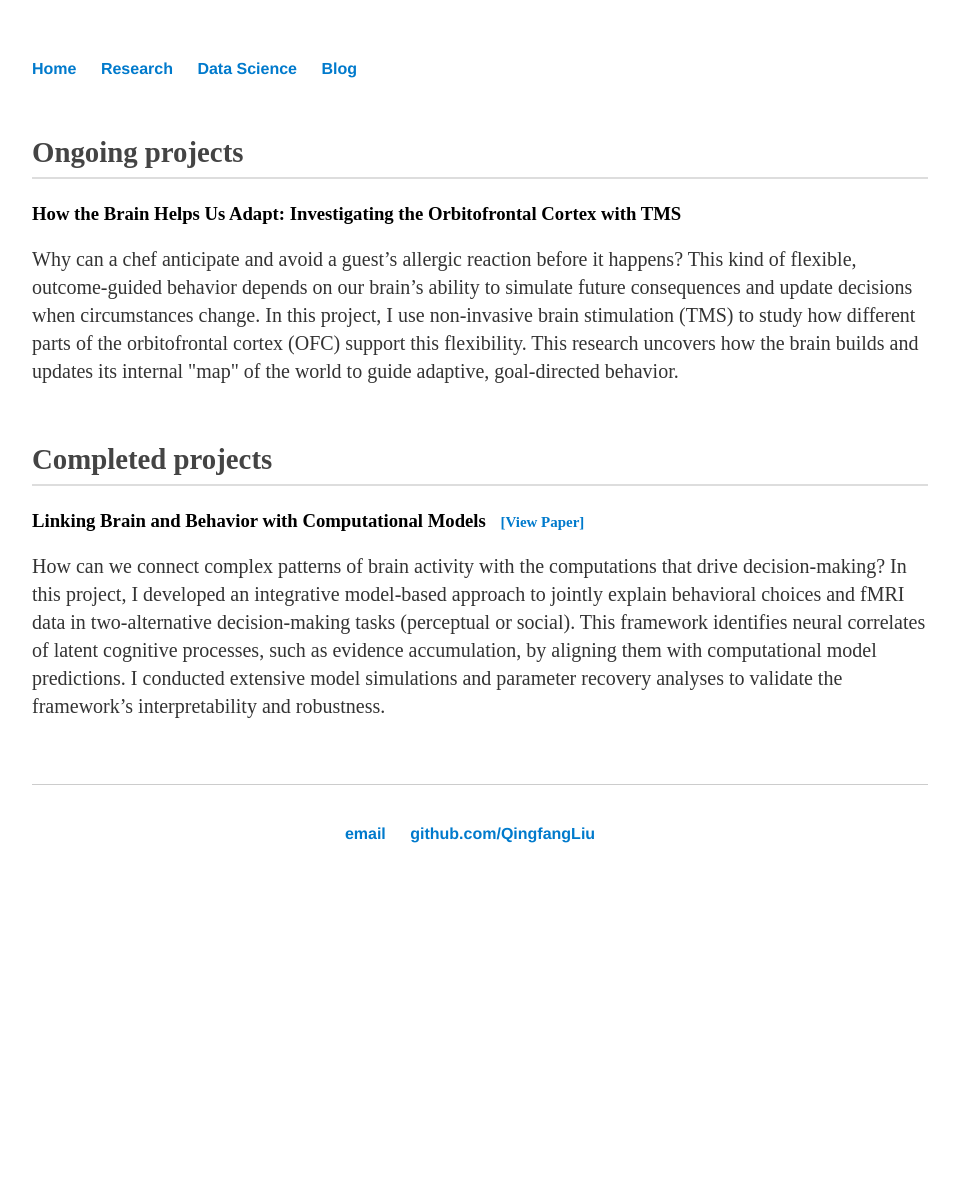
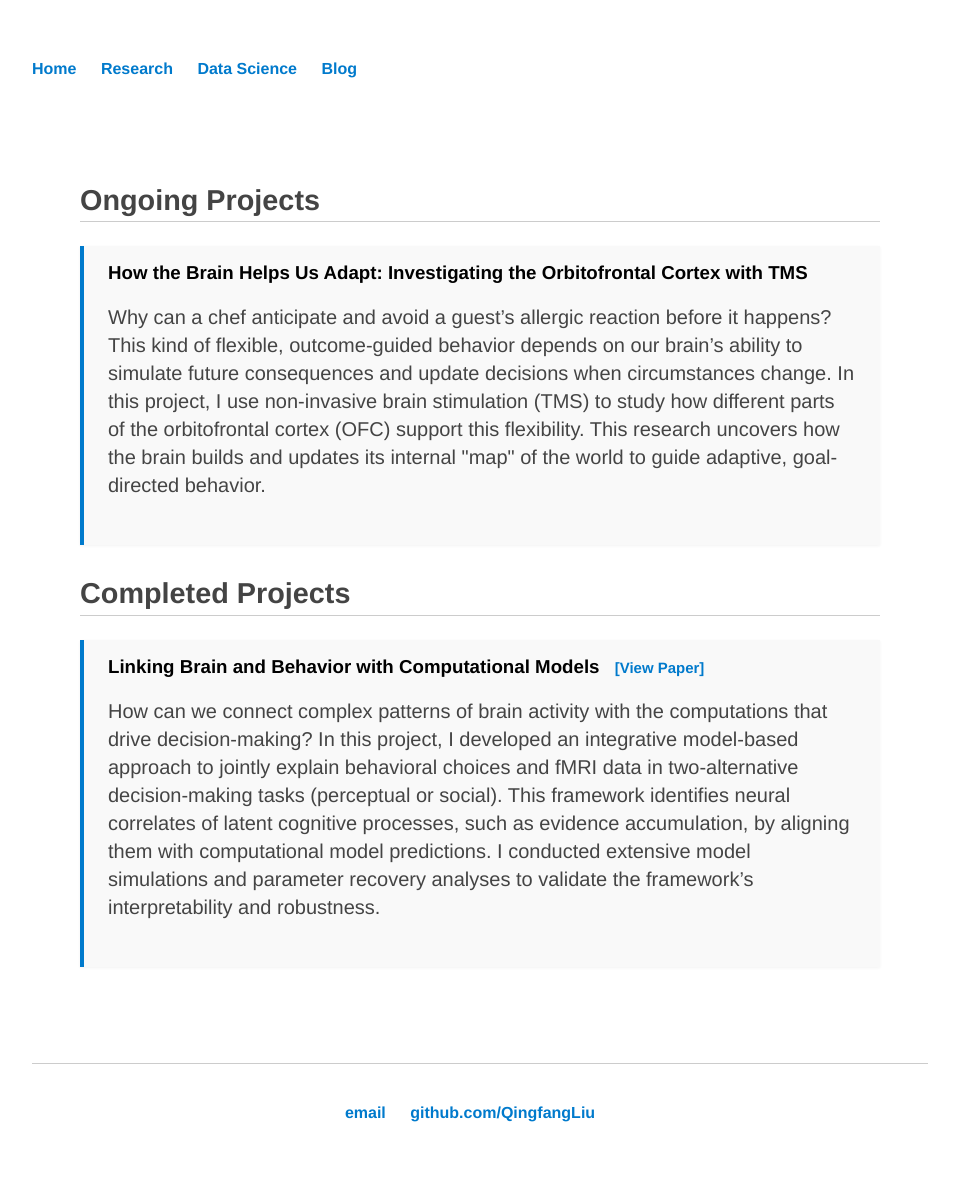
Before and after one commit to QingfangLiu/qingfangliu.github.io, a Jekyll site: the page built from Research/index.html, in a window 1280 px wide. Shown: the whole page, without its empty margins (160-1119 px from the left). Built offline with Jekyll 4.4.1, drawn with Linux system fonts in a browser that asks for light colours; before the commit the page ends 903 px from its top, so only the background shows below that.

Commit message:
edit research intro

```diff
--- a/Research/index.html
+++ b/Research/index.html
@@ -3,26 +3,29 @@ layout: default
 title: Research
 ---
 
-	<div class="Research">
+<div class="research-container" style="max-width: 800px; margin: auto; padding: 2rem; font-family: 'Helvetica Neue', sans-serif;">
 
-	<h2>Ongoing projects</h2>
+  <h2 style="border-bottom: 1px solid #ccc; padding-bottom: 0.3rem;">Ongoing Projects</h2>
 
-<h3>How the Brain Helps Us Adapt: Investigating the Orbitofrontal Cortex with TMS</h3>
-<p>
+  <div class="project-card" style="margin-top: 1.5rem; padding: 1rem 1.5rem; border-left: 4px solid #007acc; background: #f9f9f9; box-shadow: 0 1px 3px rgba(0,0,0,0.05);">
+    <h3 style="margin-top: 0;">
+      How the Brain Helps Us Adapt: Investigating the Orbitofrontal Cortex with TMS
+    </h3>
+    <p style="margin-top: 0.5rem; color: #444;">
       Why can a chef anticipate and avoid a guest’s allergic reaction before it happens? This kind of flexible, outcome-guided behavior depends on our brain’s ability to simulate future consequences and update decisions when circumstances change. In this project, I use non-invasive brain stimulation (TMS) to study how different parts of the orbitofrontal cortex (OFC) support this flexibility. This research uncovers how the brain builds and updates its internal "map" of the world to guide adaptive, goal-directed behavior.
     </p>
+  </div>
 
+  <h2 style="border-bottom: 1px solid #ccc; padding-bottom: 0.3rem; margin-top: 2rem;">Completed Projects</h2>
 
-	<h2>Completed projects</h2>
-
-<h3>
+  <div class="project-card" style="margin-top: 1.5rem; padding: 1rem 1.5rem; border-left: 4px solid #007acc; background: #f9f9f9; box-shadow: 0 1px 3px rgba(0,0,0,0.05);">
+    <h3 style="margin-top: 0;">
       Linking Brain and Behavior with Computational Models
-  <a href="https://link.springer.com/article/10.1007/s42113-020-00072-0" target="_blank" style="font-size: 0.8em; margin-left: 10px;">[View Paper]</a>
+      <a href="https://link.springer.com/article/10.1007/s42113-020-00072-0" target="_blank" style="font-size: 0.8em; margin-left: 10px; color: #007acc;">[View Paper]</a>
     </h3>
-<p>
+    <p style="margin-top: 0.5rem; color: #444;">
       How can we connect complex patterns of brain activity with the computations that drive decision-making? In this project, I developed an integrative model-based approach to jointly explain behavioral choices and fMRI data in two-alternative decision-making tasks (perceptual or social). This framework identifies neural correlates of latent cognitive processes, such as evidence accumulation, by aligning them with computational model predictions. I conducted extensive model simulations and parameter recovery analyses to validate the framework’s interpretability and robustness.
     </p>
-
-
+  </div>
 
 </div>
```
Lines whose indentation alone changed are shown as unchanged.
